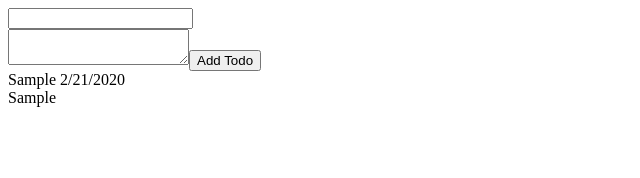
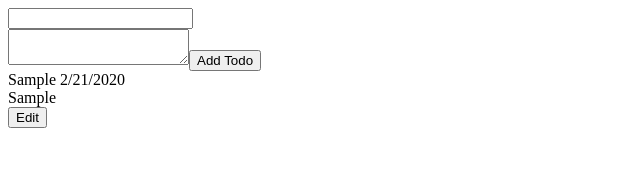
Before and after one commit to assignmentspontes/truelayer, a React app: page / in a window 1280 px wide. Both pictures are taken after typing "Sample", "Sample" into the empty fields and a click on the button "Add Todo". Shown: the top 178 px of the page, without its empty margins (0-640 px from the left). Built offline with nearby package versions, Linux system fonts and the light colour scheme.

Commit message:
update todo

```diff
--- a/src/actions/index.ts
+++ b/src/actions/index.ts
@@ -1,7 +1,15 @@
 export const CREATE_TODO = "CREATE_TODO";
+export const UPDATE_TODO = "UPDATE_TODO";
 
 interface CreateTodoAction {
   type: typeof CREATE_TODO;
+  name: string;
+  description: string;
+}
+
+interface UpdateTodoAction {
+  type: typeof UPDATE_TODO;
+  id: number;
   name: string;
   description: string;
 }
@@ -17,4 +25,17 @@ export function createTodo(
   };
 }
 
-export type TodoActions = CreateTodoAction;
+export function updateTodo(
+  id: number,
+  name: string,
+  description: string
+): UpdateTodoAction {
+  return {
+    type: UPDATE_TODO,
+    id,
+    name,
+    description
+  };
+}
+
+export type TodoActions = CreateTodoAction | UpdateTodoAction;
--- a/src/components/EditTodo.tsx
+++ b/src/components/EditTodo.tsx
@@ -2,8 +2,10 @@ import React, { useRef } from "react";
 
 export const EditTodo: React.FC<{
   edit: boolean;
-  onUpdated: (name: string, description: string) => {};
-}> = ({ edit, onUpdated }) => {
+  name?: string;
+  description?: string;
+  onSave: (name: string, description: string) => void;
+}> = ({ edit, name, description, onSave: onUpdated }) => {
   const nameRef = useRef<HTMLInputElement>(null);
   const descriptionRef = useRef<HTMLTextAreaElement>(null);
 
@@ -18,9 +20,9 @@ export const EditTodo: React.FC<{
 
   return (
     <form onSubmit={onSubmit}>
-      <input type="text" ref={nameRef} />
+      <input type="text" ref={nameRef} defaultValue={name} />
       <br />
-      <textarea ref={descriptionRef}></textarea>
+      <textarea ref={descriptionRef} defaultValue={description}></textarea>
       <button>{edit ? "Edit Todo" : "Add Todo"}</button>
     </form>
   );
--- a/src/components/Todo.tsx
+++ b/src/components/Todo.tsx
@@ -1,16 +1,28 @@
-import React from "react";
+import React, { useState } from "react";
 import { Todo as TodoModel } from "../models";
+import { EditTodo } from "./EditTodo";
+import { TodoView } from "./TodoView";
 
-export const Todo: React.FC<TodoModel> = ({
-  name,
-  description,
-  creationDate
-}) => {
-  return (
+export const Todo: React.FC<{
+  todo: TodoModel;
+  onUpdate: (id: number, name: string, description: string) => void;
+}> = ({ todo, onUpdate }) => {
+  const [isEditing, setIsEditing] = useState(false);
+  const visibleElement = isEditing ? (
+    <EditTodo
+      edit={true}
+      name={todo.name}
+      description={todo.description}
+      onSave={(name, desc) => {
+        onUpdate(todo.id, name, desc);
+        setIsEditing(false);
+      }}
+    ></EditTodo>
+  ) : (
     <div>
-      <span>{name}</span> <span>{creationDate.toLocaleDateString()}</span>
-      <br />
-      <span>{description}</span>
+      <TodoView {...todo}></TodoView>
+      <button onClick={() => setIsEditing(true)}>Edit</button>
     </div>
   );
+  return <div>{visibleElement}</div>;
 };
--- a/src/components/TodoList.tsx
+++ b/src/components/TodoList.tsx
@@ -2,11 +2,14 @@ import React from "react";
 import { Todo as TodoModel } from "../models";
 import { Todo } from "./Todo";
 
-export const TodoList: React.FC<{ todos: TodoModel[] }> = ({ todos }) => {
+export const TodoList: React.FC<{
+  todos: TodoModel[];
+  onUpdateTodo: (id: number, name: string, description: string) => void;
+}> = ({ todos, onUpdateTodo }) => {
   return (
     <div>
       {todos.map(t => (
-        <Todo key={t.id} {...t}></Todo>
+        <Todo key={t.id} todo={t} onUpdate={onUpdateTodo}></Todo>
       ))}
     </div>
   );
--- /dev/null
+++ b/src/components/TodoView.tsx
@@ -0,0 +1,16 @@
+import React from "react";
+import { Todo as TodoModel } from "../models";
+
+export const TodoView: React.FC<TodoModel> = ({
+  name,
+  description,
+  creationDate
+}) => {
+  return (
+    <div>
+      <span>{name}</span> <span>{creationDate.toLocaleDateString()}</span>
+      <br />
+      <span>{description}</span>
+    </div>
+  );
+};
--- a/src/components/Todos.tsx
+++ b/src/components/Todos.tsx
@@ -3,7 +3,7 @@ import { TodoList } from "./TodoList";
 import { State } from "../models";
 import { useSelector, useDispatch } from "react-redux";
 import { EditTodo } from "./EditTodo";
-import { createTodo } from "../actions";
+import { createTodo, updateTodo } from "../actions";
 
 export const Todos: React.FC = () => {
   const todos = useSelector((state: State) => state.todo.data);
@@ -13,9 +13,12 @@ export const Todos: React.FC = () => {
     <div>
       <EditTodo
         edit={false}
-        onUpdated={(name, desc) => dispatch(createTodo(name, desc))}
+        onSave={(name, desc) => dispatch(createTodo(name, desc))}
       ></EditTodo>
-      <TodoList todos={todos}></TodoList>
+      <TodoList
+        todos={todos}
+        onUpdateTodo={(id, name, desc) => dispatch(updateTodo(id, name, desc))}
+      ></TodoList>
     </div>
   );
 };
--- a/src/models/index.ts
+++ b/src/models/index.ts
@@ -9,6 +9,7 @@ export class Todo {
 
 export interface TodoState {
   readonly data: Todo[];
+  readonly idCounter: number;
 }
 
 export interface State {
--- a/src/reducers/index.ts
+++ b/src/reducers/index.ts
@@ -1,16 +1,30 @@
 import produce, { Draft } from "immer";
 import { TodoState, Todo } from "../models";
-import { TodoActions, CREATE_TODO } from "../actions";
+import { TodoActions, CREATE_TODO, UPDATE_TODO } from "../actions";
 
 export const todo = produce(
   (draft: Draft<TodoState>, action: TodoActions) => {
     switch (action.type) {
       case CREATE_TODO:
         draft.data.push(
-          new Todo(0, action.name, action.description, new Date())
+          new Todo(
+            draft.idCounter++,
+            action.name,
+            action.description,
+            new Date()
+          )
         );
+        break;
+
+      case UPDATE_TODO:
+        const todo = draft.data.find(t => t.id === action.id);
+        if (todo) {
+          todo.description = action.description;
+          todo.name = action.name;
+        }
+
         break;
     }
   },
-  { data: [] }
+  { data: [], idCounter: 0 }
 );
```
